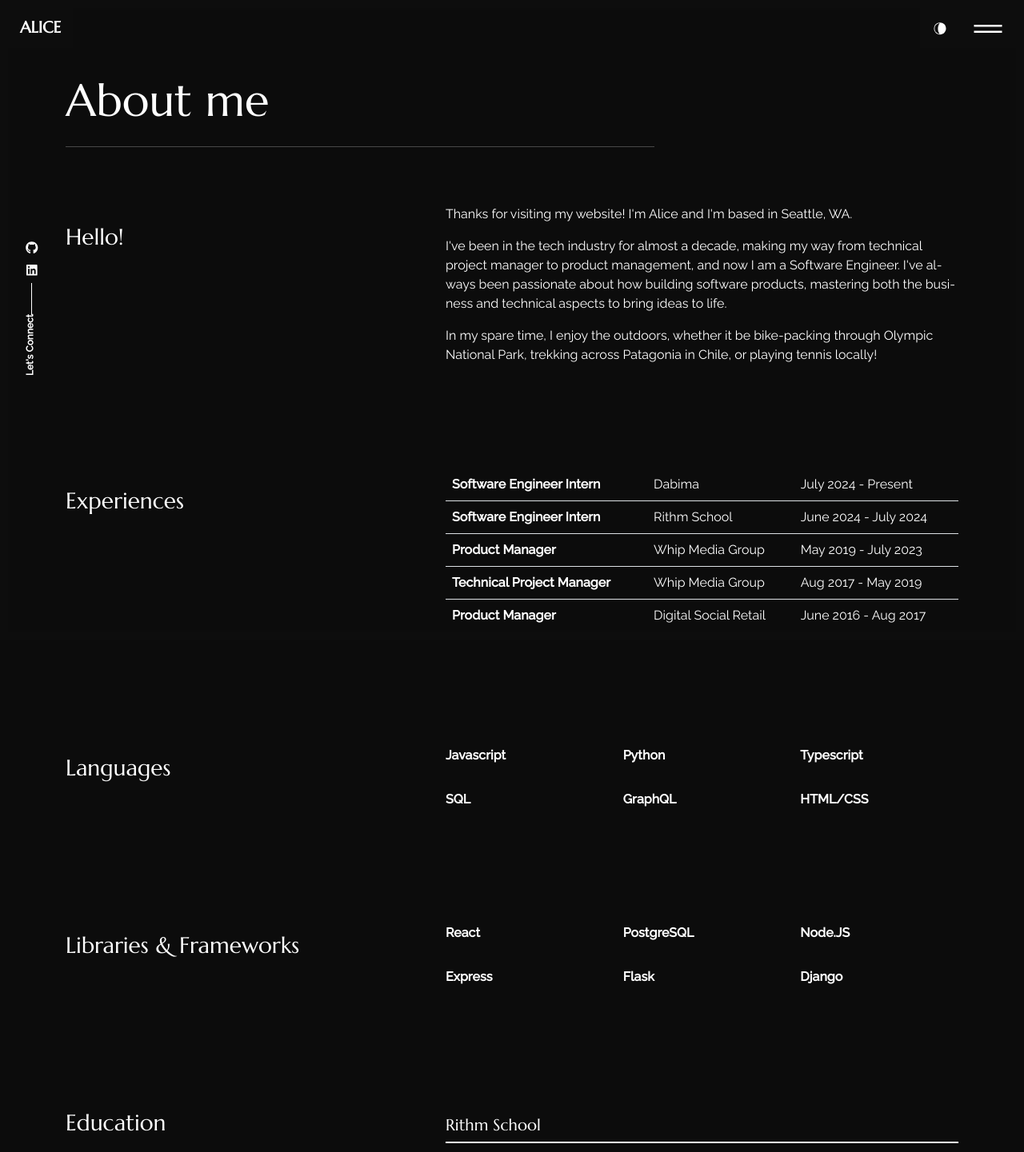
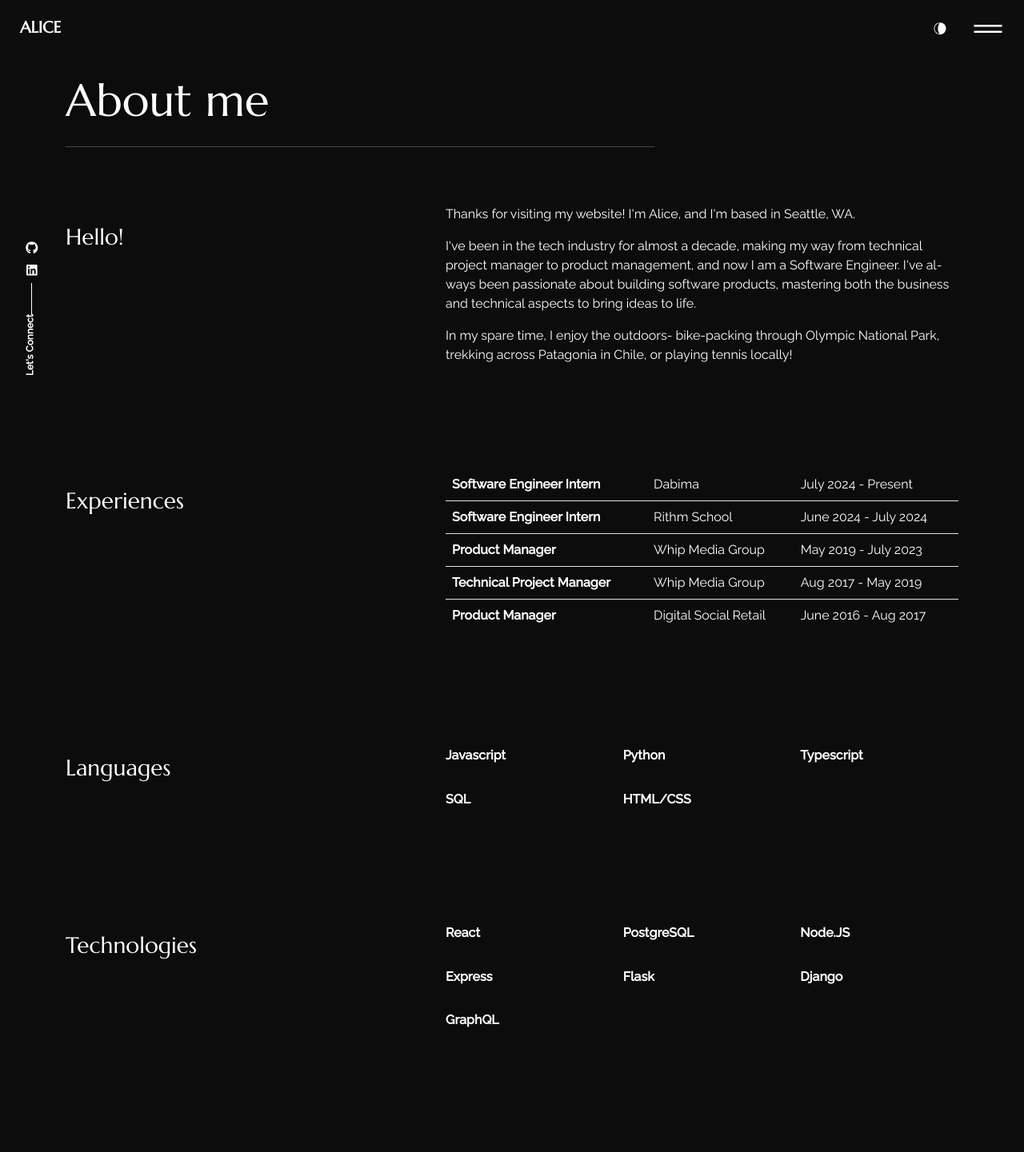
Before and after one commit to alicechang29/my_portfolio, a React (Create React App) app: page /about in a window 1280 px wide. Shown: the top 1441 px of the page at 80% size. Built offline with nearby package versions, Linux system fonts and the light colour scheme.

Commit message:
update text

```diff
--- a/src/content_option.js
+++ b/src/content_option.js
@@ -16,7 +16,7 @@ const introdata = {
 
 const dataabout = {
     title: "Hello!",
-    aboutme: `Thanks for visiting my website! I'm Alice and I'm based in Seattle, WA. \n I've been in the tech industry for almost a decade, making my way from technical project manager to product management, and now I am a Software Engineer. I've always been passionate about how building software products, mastering both the business and technical aspects to bring ideas to life. \n In my spare time, I enjoy the outdoors, whether it be bike-packing through Olympic National Park, trekking across Patagonia in Chile, or playing tennis locally!`,
+    aboutme: `Thanks for visiting my website! I'm Alice, and I'm based in Seattle, WA. \n I've been in the tech industry for almost a decade, making my way from technical project manager to product management, and now I am a Software Engineer. I've always been passionate about building software products, mastering both the business and technical aspects to bring ideas to life. \n In my spare time, I enjoy the outdoors- bike-packing through Olympic National Park, trekking across Patagonia in Chile, or playing tennis locally!`,
 };
 const worktimeline = [{
     jobtitle: "Software Engineer Intern",
@@ -59,9 +59,6 @@ const languages = [
         name: "SQL"
     },
     {
-        name: "GraphQL"
-    },
-    {
         name: "HTML/CSS"
     },
 ];
@@ -84,6 +81,9 @@ const skills = [
     },
     {
         name: "Django"
+    },
+    {
+        name: "GraphQL"
     },
 ];
 
--- a/src/pages/about/index.js
+++ b/src/pages/about/index.js
@@ -81,7 +81,7 @@ export const About = () => {
         </Row>
         <Row className="sec_sp">
           <Col lg="5">
-            <h3 className="color_sec py-4">Libraries & Frameworks</h3>
+            <h3 className="color_sec py-4">Technologies</h3>
           </Col>
           <Col lg="7">
             <Row>
```
